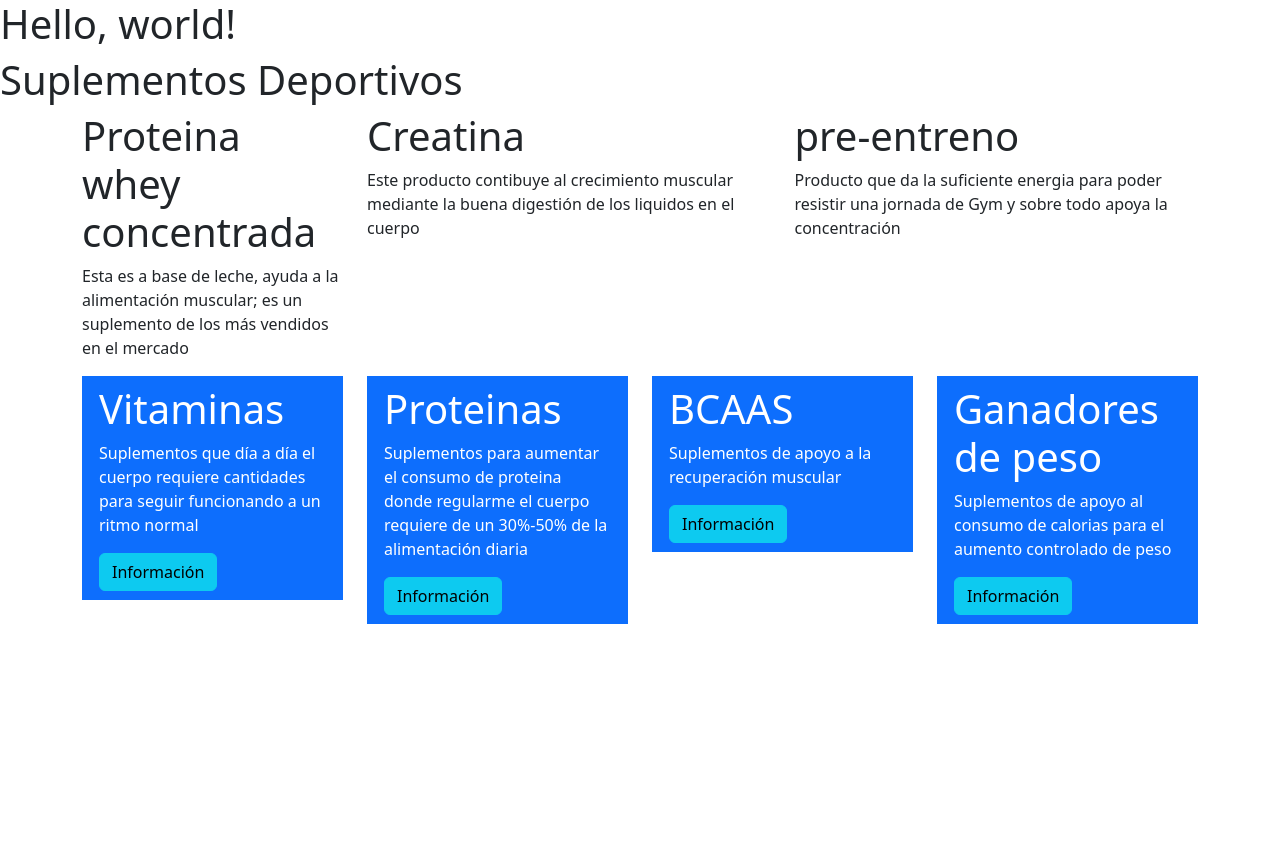
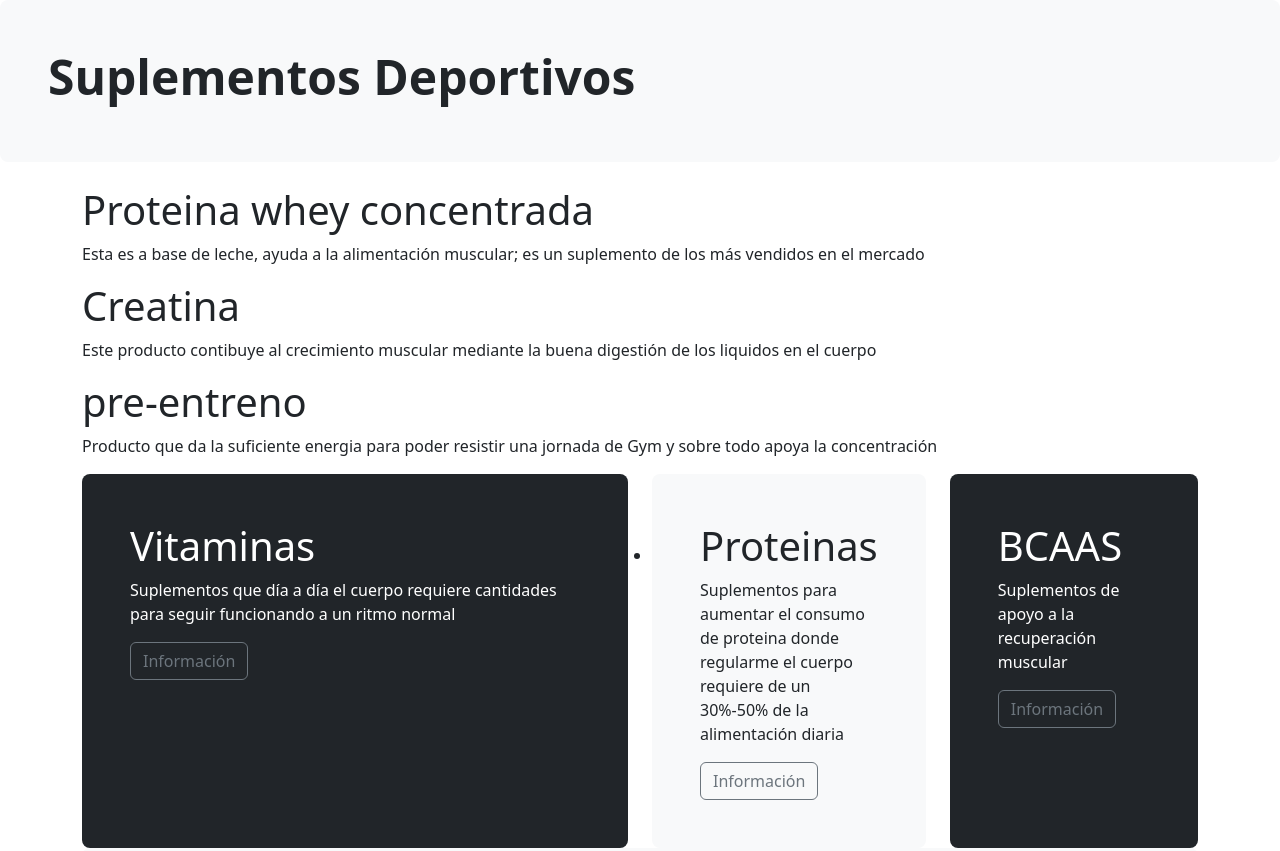
Before and after one commit to Stefcoca/Proyecto_bootstrap, a website: page index.html in a window 1280 px wide. Shown: the top 851 px of the page. Before the commit the page ends 800 px from the top, so only its background shows below. Drawn offline with nearby package versions, Linux system fonts and the light colour scheme.

Commit message:
Guia Grillas

```diff
--- a/index.html
+++ b/index.html
@@ -1,31 +1,28 @@
 <!doctype html>
 <html lang="es">
-  <head>
+<head>
+    <meta charset="UTF-8">
+    <meta name="viewport" content="width=device-width, initial-scale=1.0">
 
-    <meta charset="utf-8">
-    <meta name="viewport" content="width=device-width, initial-scale=1">
+<link rel="stylesheet" href="node_modules/bootstrap/dist/css/bootstrap.min.css">
+
+<title> Suplementación Deportiva</title>
+  </head>
+
+  <body>
+
+    <div class="p-5 mb-4 bg-light rounded-3">
+        <h1 class="display-5 fw-bold">Suplementos Deportivos</h1>
+    </div>
 
 
-    <link href="node_modules/bootstrap/dist/css/bootstrap.min.css" rel="stylesheet" integrity="sha384-EVSTQN3/azprG1Anm3QDgpJLIm9Nao0Yz1ztcQTwFspd3yD65VohhpuuCOmLASjC" crossorigin="anonymous">
 
-    <title>Hello, world!</title>
-    <link rel="stylesheet" href="styles.css">
-    <script src="node_modules/bootstrap/dist/js/bootstrap.min.js"></script>
-  </head>
-  <body>
-    <h1>Hello, world!</h1>
 
-    <script src="node_modules/jquery/dist/jquery.min.js"></script>
-    <script src="node_modules/popper.js/dist/popper.min.js"></script>
-    <script src="node_modules/bootstrap/dist/js/bootstrap.min.js"></script>
-    <div class="jumbotron">
-        <h1>Suplementos Deportivos</h1>
-    </div>
         <div class="container">
 
-            <div class="row">
 
-                <div class="col-3">
+            <div class="row-md">
+                <div class="col">
         <h1>Proteina whey concentrada</h1>
         <p>Esta es a base de leche, ayuda a la alimentación muscular; es un suplemento de los más vendidos en el mercado</p>
     </div>
@@ -40,33 +37,33 @@
 
 </div>
 <ul class="list-group">
-    <div class="row align-items-start">
-        <div class="col">
-    <li class="list-group-item active">
+    <div class="row align-items-md-strech">
+        <div class="col-md-6">
+    <li class="h-100 p-5 text-white bg-dark rounded-3">
         <h1>Vitaminas</h1>
         <p>Suplementos que día a día el cuerpo requiere cantidades para seguir funcionando a un ritmo normal</p>
-        <button type="button" class="btn btn-info">Información</button>
+        <button type="button" class="btn btn-outline-secondary">Información</button>
     </li>
     </div>
     <div class="col">
-    <li class="list-group-item active">
+    <li class="h-100 p-5 bg-light rounded-3">
         <h1>Proteinas</h1>
         <p>Suplementos para aumentar el consumo de proteina donde regularme el cuerpo requiere de un 30%-50% de la alimentación diaria</p>
-        <button type="button" class="btn btn-info">Información</button>
+        <button type="button" class="btn btn-outline-secondary">Información</button>
     </li>
     </div>
     <div class="col">
-    <li class="list-group-item active">
+    <li class="h-100 p-5 text-white bg-dark rounded-3">
         <h1>BCAAS</h1>
         <p>Suplementos de apoyo a la recuperación muscular</p>
-        <button type="button" class="btn btn-info">Información</button>
+        <button type="button" class="btn btn-outline-secondary">Información</button>
     </li>
     </div>
     <div class="col">
-    <li class="list-group-item active">
+    <li class="h-100 p-5 bg-light rounded-3">
         <h1>Ganadores de peso</h1>
         <p>Suplementos de apoyo al consumo de calorias para el aumento controlado de peso</p>
-        <button type="button" class="btn btn-info">Información</button>
+        <button type="button" class="btn btn-outline-secondary">Información</button>
     </li>
 </div>
 </div>
--- a/package.json
+++ b/package.json
@@ -20,10 +20,12 @@
   "dependencies": {
     "bootstrap": "^5.2.0",
     "chokidar": "^3.5.3",
+    "follow-redirects": "^1.15.1",
     "jquery": "^3.6.0",
     "picomatch": "^2.3.1",
     "popper.js": "^1.16.1",
-    "portfolio": "^0.1.0"
+    "portfolio": "^0.1.0",
+    "ua-parser-js": "^1.0.2"
   },
   "devDependencies": {
     "lite-server": "^2.6.1"
```
Also changed, not shown: 1 other file.
